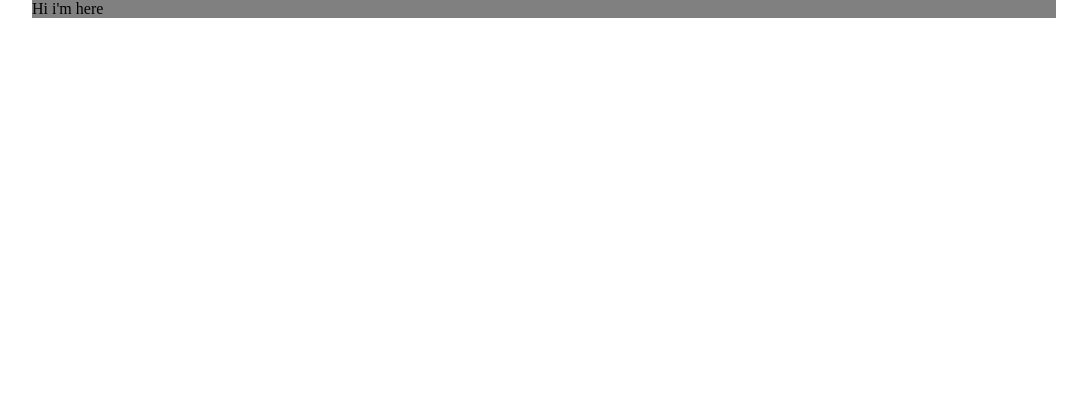
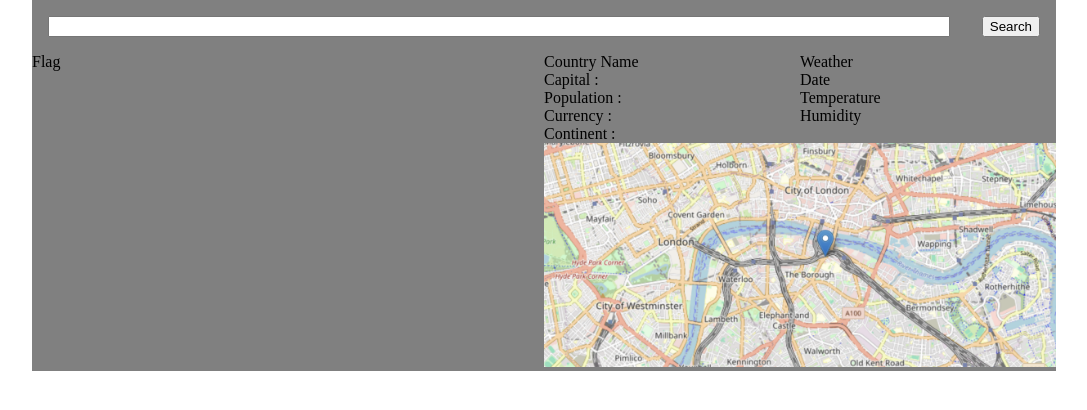
Before and after one commit to MainamSuwan48/react-challenge-countries-CC16, a React (Vite) app: page / in a window 1280 px wide. Shown: the top 410 px of the page, without its empty margins (96-1183 px from the left). Built offline with nearby package versions, Linux system fonts and the light colour scheme.

Commit message:
added basic css layout

```diff
--- a/src/App.jsx
+++ b/src/App.jsx
@@ -1,10 +1,13 @@
 import { useState } from "react";
+import Search from "./components/Search";
+import Main from "./components/Main";
 function App() {
   const [data, setData] = useState({});
 
   return (
     <div className="app">
-      <h1>Hi i'm here</h1>
+      <Search/>
+      <Main/>
     </div>
   );
 }
--- a/src/components/CountryInfo.jsx
+++ b/src/components/CountryInfo.jsx
@@ -2,7 +2,7 @@ import React from 'react'
 
 function CountryInfo() {
   return (
-    <div className='countryInfo'>
+    <div className='country-info'>
         <h1>Country Name</h1>
         <p>Capital :</p>
         <p>Population :</p>
--- a/src/components/Flags.jsx
+++ b/src/components/Flags.jsx
@@ -1,8 +1,11 @@
 import React from 'react'
+import Flag from './Flag'
 
 function Flags() {
   return (
-    <div className='flags'>Flags</div>
+    <div className='flags'>
+        <Flag/>
+    </div>
   )
 }
 
--- a/src/components/Info.jsx
+++ b/src/components/Info.jsx
@@ -1,10 +1,18 @@
 import React from "react";
+import CountryInfo from "./CountryInfo";
+import Weather from "./Weather";
+import Map from "./Map";
 
 function Info() {
   return (
     <div className="info">
-      <div className="info__top"></div>
-      <div className="info__bottom"></div>
+      <div className="info__top">
+        <CountryInfo/>
+        <Weather/>
+      </div>
+      <div className="info__bottom">
+        <Map/>
+      </div>
     </div>
   );
 }
--- /dev/null
+++ b/src/components/Main.jsx
@@ -0,0 +1,16 @@
+import React from 'react'
+import Flags from './Flags'
+import Info from './Info'
+
+
+
+function Main() {
+  return (
+    <div className='main'>
+        <Flags/>
+        <Info/>
+    </div>
+  )
+}
+
+export default Main
--- a/src/components/Map.jsx
+++ b/src/components/Map.jsx
@@ -1,8 +1,13 @@
 import React from 'react'
+import mapTest from '../assets/map-test.png'
+
+
 
 function Map() {
   return (
-    <div>Map</div>
+    <div className='map'>
+        <img src={mapTest}/>
+    </div>
   )
 }
 
--- a/src/index.css
+++ b/src/index.css
@@ -92,4 +92,56 @@ video {
   margin: auto;
   width: 80%;
   background-color: gray;
+  display: flex;
+  flex-direction: column;
+  align-items: center;
 }
+
+.search {
+  width: 100%;
+  display: flex;
+  justify-content: center;
+  padding: 1rem;
+  align-items: center;
+}
+
+.search > input {
+flex: 1;
+margin: 0rem 1rem;
+}
+
+.search > button {
+margin: 0rem 1rem;
+}
+
+.main{
+display: flex;
+}
+
+.flags {
+  width: 50%;
+}
+
+.info {
+  width: 50%;
+  display: flex;
+  flex-direction: column;
+}
+
+.info__top {
+  display: flex;
+  justify-content: center;
+}
+
+.country-info{
+  width: 50%;
+}
+.weather{
+  width: 50%;
+}
+
+.map > img {
+  width:100%;
+
+
+}
```
Also changed, not shown: src/assets/map-test.png (added).
